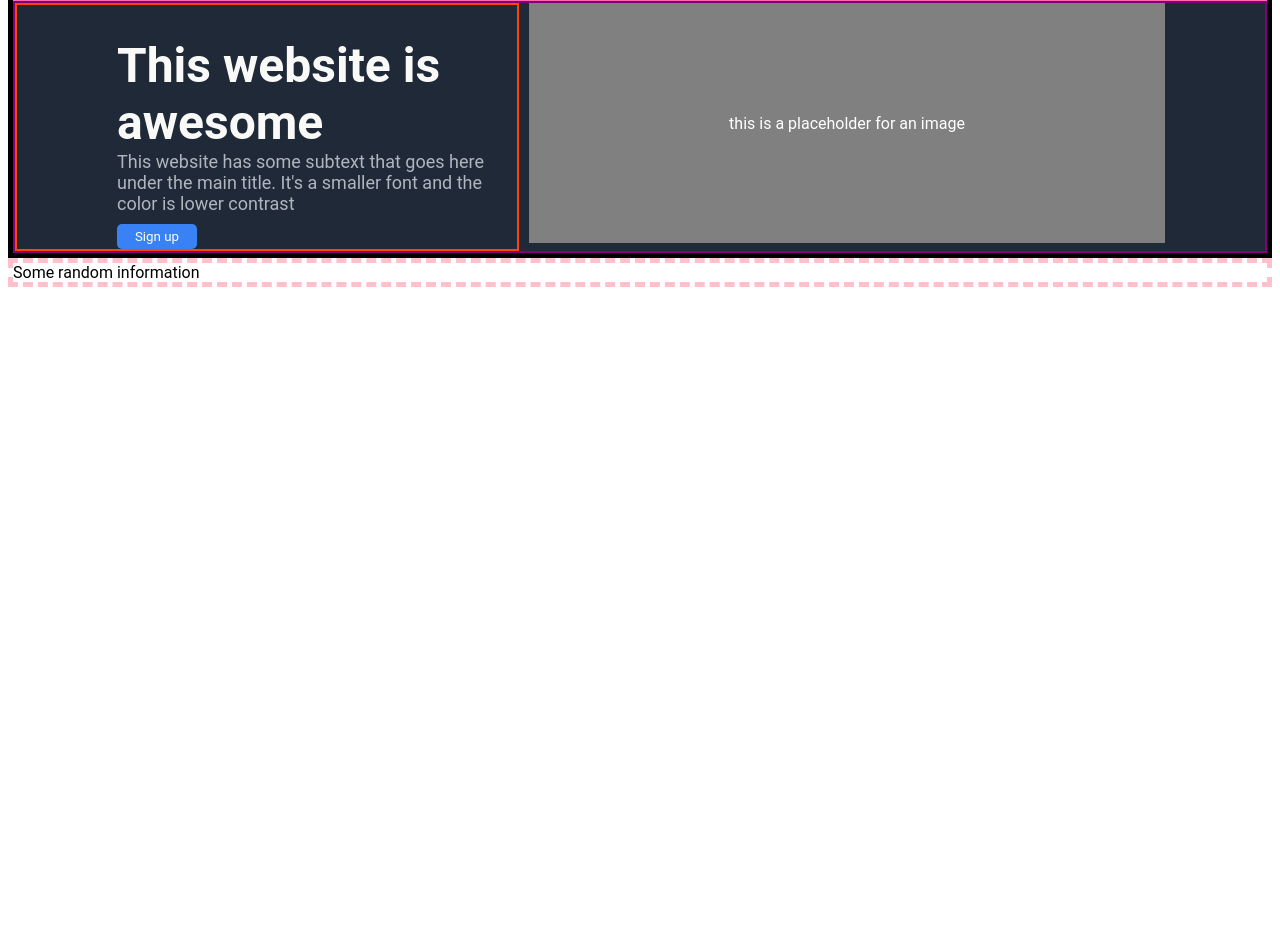
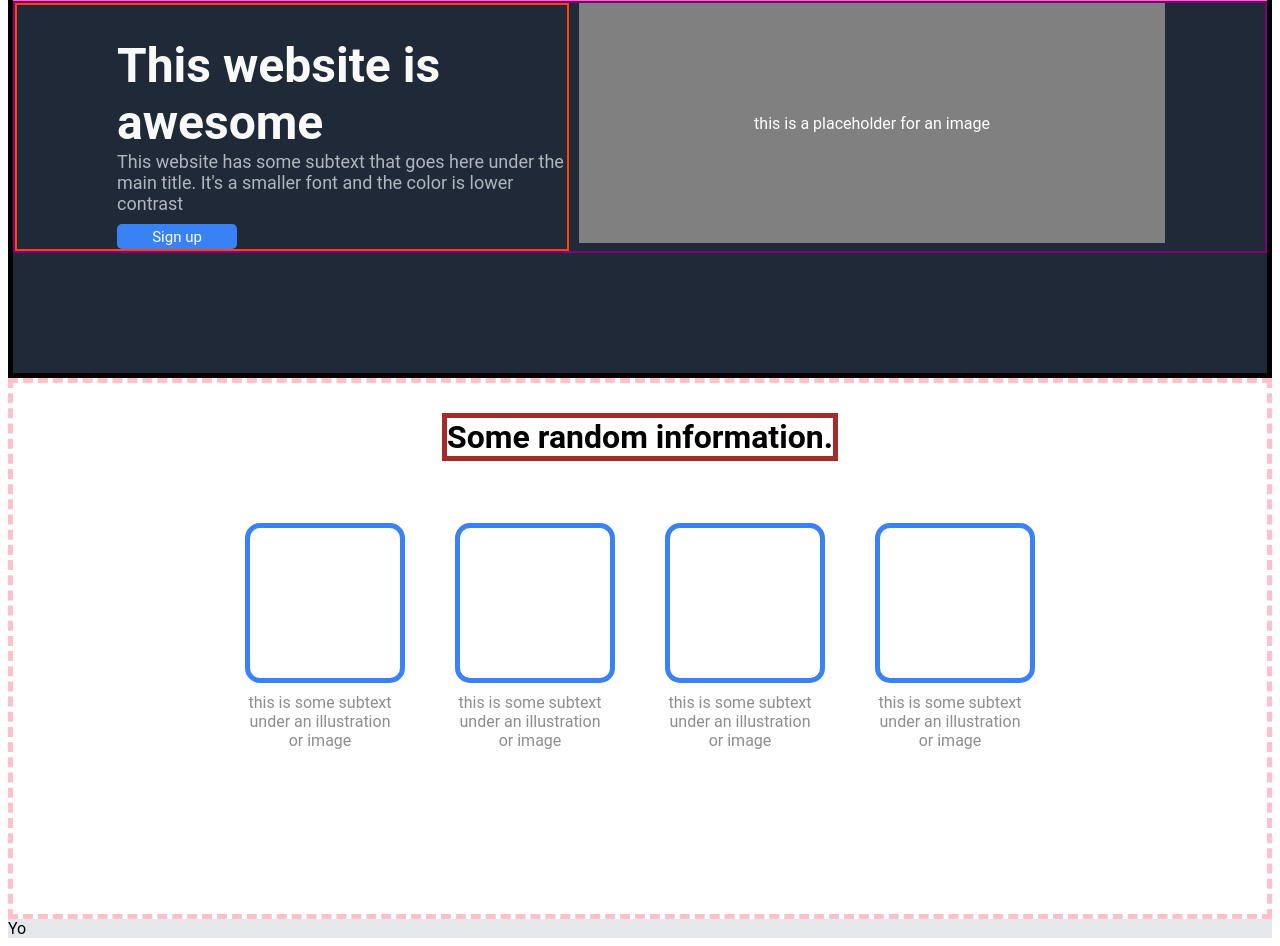
Before and after one commit to ConMint/LandingPage, a plain HTML site: page index.html in a window 1280 px wide. Shown: the part 169-1115 px from the top of the page. Before the commit the page ends 800 px from the top, so only its background shows below. Drawn offline with Linux system fonts and the light colour scheme.

Commit message:
The second section now finished

```diff
--- a/index.html
+++ b/index.html
@@ -33,7 +33,31 @@
         </div>
     </div>
     <div class="secondsection">
-        Some random information
+        <h1 class="secondsectionheader">
+          Some random information.
+        </h1>
+        <div class="squares">
+          <div class="squareone">
+            <div class="square"></div>
+            <div class="squaretext">this is some subtext under an illustration or image</div>
+          </div>
+          <div class="squaretwo">
+            <div class="square"></div>
+            <div class="squaretext">this is some subtext under an illustration or image</div>
+          </div>
+          <div class="squarethree">
+            <div class="square"></div>
+            <div class="squaretext">this is some subtext under an illustration or image</div>
+          </div>
+          <div class="squarefour">
+            <div class="square"></div>
+            <div class="squaretext">this is some subtext under an illustration or image</div>
+          </div>
+        </div>
+    </div>
+    <div class="thirdsection">
+
+      Yo
     </div>
 
 </body>
--- a/styles.css
+++ b/styles.css
@@ -73,7 +73,7 @@ ul {
 .secondarytext {
     color: #f5f8ffad;
     font-size: 18px;
-    width:400px;
+    width:450px;
     margin-bottom:10px
 }
 
@@ -82,8 +82,9 @@ ul {
     border-radius: 5px;
     border: #3882f6;
     color: white;
-    width:80px;
+    width:120px;
     height: 25px;
+    font-size: 15px;
 
 
 }
@@ -94,6 +95,7 @@ ul {
     flex-direction: column;
     align-items: flex-start;
     padding-left: 100px;
+
 }
 
 .leftrighttop {
@@ -101,10 +103,54 @@ ul {
     display: flex;
     justify-content: space-between;
     gap:10px;
+    margin-bottom: 120px;
 }
 
 /* THE NEXT PART IS THE SECOND WHITE BIT. TOP BIT WORKS! ! ! ! ! ! */
 
 .secondsection {
-    border: 5px dashed pink
+    border: 5px dashed pink;
+    display: flex;
+    flex-direction: column;
+    align-items: center;
+    justify-content: center;
 }
+
+
+.secondsectionheader {
+    border: 5px solid brown;
+    margin-top: 30px;
+}
+
+
+.square {
+    height: 150px;
+    width: 150px;
+    background-color: white;
+    border: 5px solid #3882f6;
+    border-radius: 15px;
+    margin-top: 40px;
+
+}
+
+.squares {
+    display: flex;
+    flex-direction: row;
+    justify-content: space-evenly;
+    gap:50px
+}
+
+.squaretext {
+    max-width: 150px;
+    text-align: center;
+    margin-top: 10px;
+    color: #6b6d6dc7;
+    margin-bottom: 164px;
+
+}
+
+/* THE SECOND SECTION IS DONE !!! ! ! ! The first and second section are equal size*/
+
+.thirdsection {
+    background-color: #e5e7eb;
+}
```
